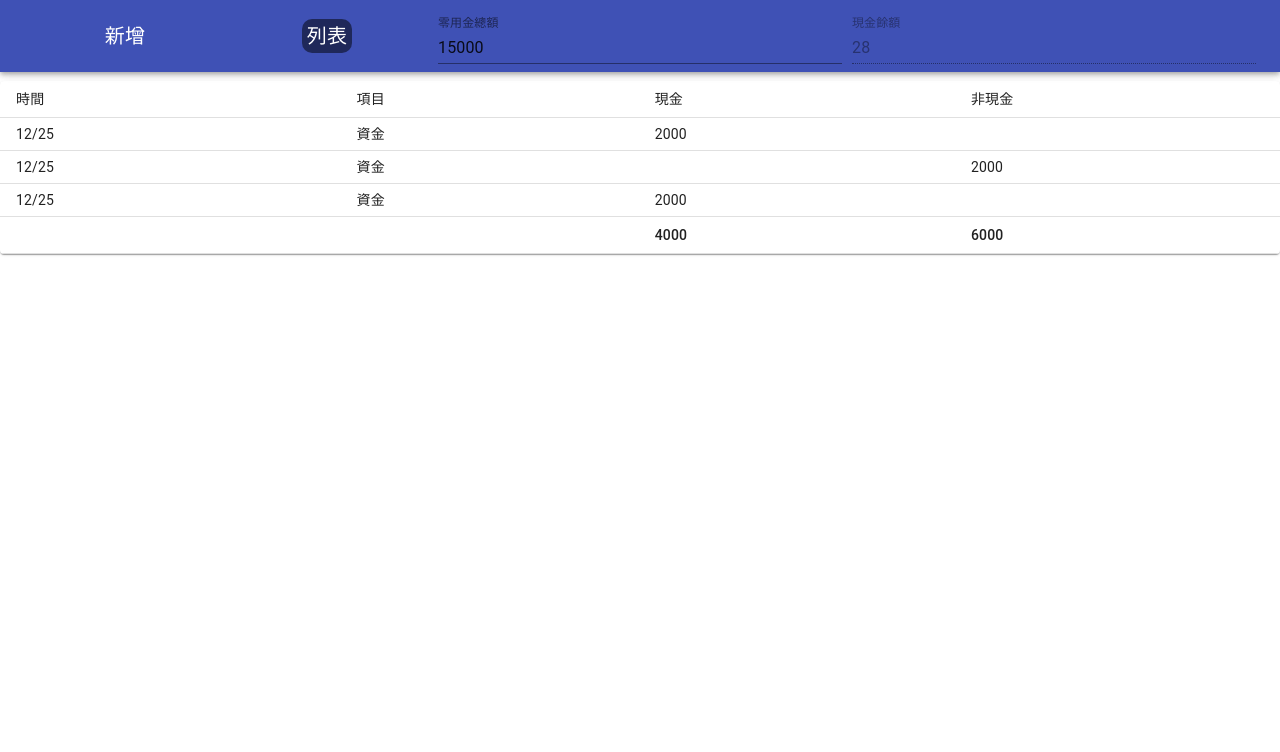
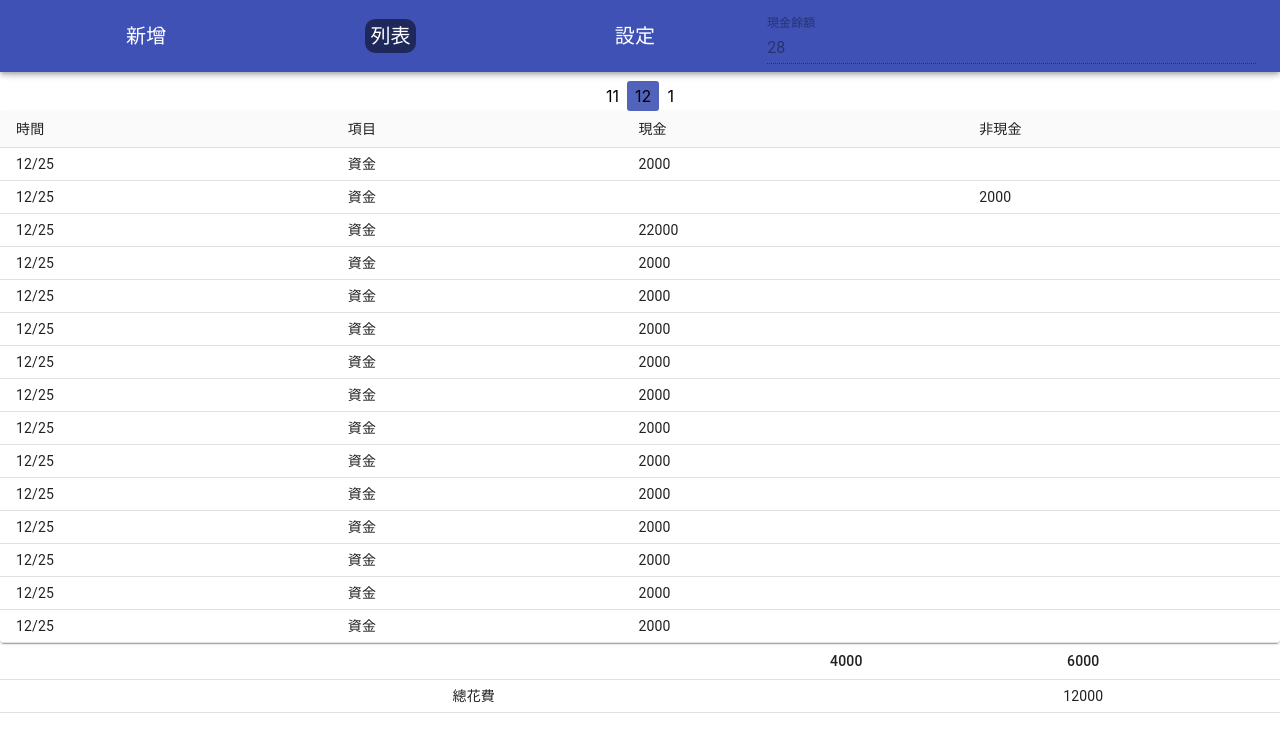
Before and after one commit to KenYPS/cutoff, a React (Create React App) app: page /#/list in a window 1280 px wide. Shown: the top 752 px of the page. Built offline with nearby package versions, Linux system fonts and the light colour scheme.

Commit message:
[add]add page

```diff
--- /dev/null
+++ b/src/component/MonthPicker.js
@@ -0,0 +1,46 @@
+import React, { useEffect, useState, useContext } from "react";
+import styled from "styled-components";
+import moment from 'moment'
+import { ContextStore } from "../reducer"
+
+// style
+const StyledMonthPicker = styled.div`
+width:100%;
+margin:0 auto;
+display: flex;
+justify-content:center;
+.month{
+    padding:5px 8px;
+    cursor: pointer;
+    &-active{
+        background:rgba(63,82,181,0.9);
+        border-radius:3px;
+    }
+}
+`;
+
+export default props => {
+    const { state, dispatch } = useContext(ContextStore);
+    const selectedMonth = state.get("selectedMonth")
+    const SHOWMONTHS = 1
+    const [monthsArray, setMonthArrary] = useState([])
+    useEffect(() => {
+        monthArrary(SHOWMONTHS)
+    }, []);
+
+    const monthArrary = (showMonths = 5) => {
+        let newMonthArray = []
+        for (let i = showMonths; i >= 0; i--) {
+            newMonthArray.push(moment().subtract(i, 'month').month() + 1)
+        }
+        newMonthArray.push(moment().add(1, 'month').month() + 1)
+        setMonthArrary(newMonthArray)
+    }
+    const handleMonthSelected = (month) => {
+        dispatch({ type: 'SET_SELECTED_MONTH', value: month })
+    }
+    return <StyledMonthPicker>
+        {monthsArray.map((month, index) => <div key={index} className={month === selectedMonth ? "month-active month" : "month"} onClick={() => handleMonthSelected(month)}>{month}</div>)
+        }
+    </StyledMonthPicker>;
+};
--- a/src/component/Nav.js
+++ b/src/component/Nav.js
@@ -13,7 +13,7 @@ const useStyles = makeStyles(theme => ({
     flex: 1,
   },
   menuButton: {
-    marginRight: theme.spacing(2),
+    marginRight: theme.spacing(1),
   },
   title: {
     flex: 1,
@@ -35,8 +35,6 @@ const useStyles = makeStyles(theme => ({
 export default function ButtonAppBar() {
   const classes = useStyles();
   const { state } = useContext(ContextStore);
-  console.log(state.toJS());
-
   return (
     <div className={classes.root}>
       <AppBar>
@@ -54,9 +52,14 @@ export default function ButtonAppBar() {
               列表
             </NavLink>
           </Typography>
-          <FormControl className={classes.amount}>
+          <Typography variant="h6" className={classes.title}>
+            <NavLink className="announcement-data-name" exact={true} activeClassName={classes.active} to="/setting">
+              設定
+            </NavLink>
+          </Typography>
+          {/* <FormControl className={classes.amount}>
             <TextField margin="normal" label="零用金總額" defaultValue="15000" />
-          </FormControl>
+          </FormControl> */}
           <FormControl className={classes.amount}>
             <TextField margin="normal" label="現金餘額" defaultValue="28" disabled />
           </FormControl>
--- a/src/component/Styled/StyledFormControl.js
+++ b/src/component/Styled/StyledFormControl.js
@@ -1,4 +1,4 @@
-import React, {  useEffect } from "react";
+import React, { useEffect } from "react";
 import styled from "styled-components";
 
 // style
@@ -6,7 +6,7 @@ const StyledFormControl = styled.div``;
 
 export default props => {
 
-  useEffect(() => {});
+  useEffect(() => { });
 
   return <StyledFormControl>this is FormControl</StyledFormControl>;
 };
--- a/src/component/pages/Add.js
+++ b/src/component/pages/Add.js
@@ -1,7 +1,7 @@
-import React, { useEffect } from "react";
+import React, { useEffect, useState, useContext } from "react";
 import styled from "styled-components";
 import Select from '@material-ui/core/Select';
-import { MenuItem, FormControl, InputLabel, TextField, Button,} from '@material-ui/core';
+import { MenuItem, FormControl, InputLabel, TextField, Button, } from '@material-ui/core';
 import DateFnsUtils from '@date-io/date-fns';
 import {
     KeyboardDatePicker,
@@ -9,83 +9,155 @@ import {
 } from '@material-ui/pickers';
 
 import moment from "moment"
-
+import { ContextStore } from "../../reducer"
 
 // style
 const StyledAdd = styled.div`
-padding:30px 10%;
+padding:0 10%;
 width:80%;
 display: flex;
 flex-direction:column;
 justify-content:center;
+overflow-y:hidden;
+height:90%;
 `;
 
 
 export default props => {
-    const handleDateChange = date => {
-        // setSelectedDate(date);
+    const { state, dispatch } = useContext(ContextStore);
+    const cutoffDate = state.get("cutoffDate")
+    const sendData = state.get("sendData")
+    // useEffect(() => {
+    //     cutoffMonthValue()
+    //     console.log(cutoffMonths);
+
+    // }, [])
+
+    useEffect(() => {
+        dispatch({ type: 'INIT_SEND_DATA' })
+    }, [dispatch])
+
+    useEffect(() => {
+        console.log(sendData.toJS());
+
+    }, [sendData])
+
+    const onSendHandler = () => {
+        const amount = sendData.get("amount")
+        if (!validEmpty(amount)) return
+        if(!validNumber(amount)) return
+
+    }
+    const validEmpty =(value)=>{
+       return !!value?true:false
+
+    }
+    const validNumber=(value)=>{
+        return typeof value === 'number'?true :false
+    }
+    const cutoffMonthValue = () => {
+        let newCutoffMonthArray = []
+        for (let i = 0; i < 2; i++) {
+            newCutoffMonthArray.push(moment().add(`${checkCutoffDateIsNextMonth ? i + 1 : i}`, 'month').month() + 1)
+        }
+        return newCutoffMonthArray
+    }
+    const checkCutoffDateIsNextMonth = () => {
+        return moment().date() > cutoffDate ? true : false
+    }
+
+    const modifyAddSendData = (path, value) => {
+        console.log(value);
+
+        dispatch({
+            type: 'MODIFYDATA', value: {
+                path: ['sendData', path], value
+            }
+        })
+    }
+
+    const handleDateChange = (path, date) => {
+        let formatDate = moment(date).format('YYYY-MM-D')
+        modifyAddSendData(path, formatDate)
+
     };
-    useEffect(() => { });
-    const onClickHandler =()=>{
-    }
     return <StyledAdd>
+        <FormControl>
             <MuiPickersUtilsProvider utils={DateFnsUtils}>
                 <KeyboardDatePicker
                     disableToolbar
-                variant="inline"
                     format="yyyy/MM/dd"
                     margin="normal"
-                id="date-picker-inline"
                     label="記帳日"
-                value={moment().format('YYYY-MM-D')}
-                onChange={handleDateChange}
+                    value={sendData.get('date')}
+                    onChange={(date) => handleDateChange('date', date)}
                     KeyboardButtonProps={{
                         'aria-label': 'change date',
                     }}
                 />
             </MuiPickersUtilsProvider>
+        </FormControl>
         <FormControl  >
-            <InputLabel htmlFor="age-native-helper">種類</InputLabel>
+            <InputLabel htmlFor="age-native-helper">結帳月份</InputLabel>
             <Select
                 label="種類"
                 margin="normal"
                 labelId="demo-controlled-open-select-label"
-                id="demo-controlled-open-select"
-                value={1}
+                value={sendData.get('cufoffMonth')}
                 InputLabelProps={{
                     shrink: true,
                 }}
+                onChange={({ target }) => modifyAddSendData('cufoffMonth', target.value)}
             >
-                <MenuItem value={1}>現金</MenuItem>
-                <MenuItem value={2}>非現金</MenuItem>
+                {
+                    cutoffMonthValue().map((month, index) =>
+                        <MenuItem value={month} key={index} > {`${month}月`}</MenuItem>
+                    )
+                }
+            </Select>
+        </FormControl>
+        <FormControl  >
+            <InputLabel htmlFor="age-native-helper">種類</InputLabel>
+            <Select
+                margin="normal"
+                labelId="demo-controlled-open-select-label"
+                value={sendData.get('payType')}
+            >
+                <MenuItem value={0}>現金</MenuItem>
+                <MenuItem value={1}>非現金</MenuItem>
             </Select>
         </FormControl>
         <FormControl  >
             <InputLabel htmlFor="age-native-helper">代墊</InputLabel>
             <Select
-            label="種類"
                 margin="normal"
                 labelId="demo-controlled-open-select-label"
-                id="demo-controlled-open-select"
-                value={1}
-                InputLabelProps={{
-                    shrink: true,
-                }}
+                value={sendData.get('advanced')}
+                onChange={({ target }) => modifyAddSendData('advanced', target.value)}
             >
-                <MenuItem value={1}>否</MenuItem>
-                <MenuItem value={2}>是</MenuItem>
+                <MenuItem value={0}>否</MenuItem>
+                <MenuItem value={1}>是</MenuItem>
             </Select>
         </FormControl>
         <FormControl>
-            {/* <InputLabel htmlFor="age-native-helper">項目</InputLabel> */}
-            <TextField margin="normal" id="standard-error" defaultValue="" label="項目" />
+            <TextField margin="normal"
+            label="項目"
+            onChange={({ target }) => modifyAddSendData('itemType', target.value)} />
         </FormControl>
         <FormControl>
-            <TextField margin="normal" id="standard-error" label="詳情" defaultValue="" />
+            <TextField margin="normal"
+            label="詳情"
+            defaultValue=""
+            onChange={({ target }) => modifyAddSendData('detail', target.value)}
+            />
         </FormControl>
         <FormControl>
-            <TextField margin="normal" type="tel" id="standard-error" label="金額" defaultValue="" />
+            <TextField margin="normal"
+            type="tel"
+            label="金額"
+            onChange={({ target }) => modifyAddSendData('amount', target.value)}
+            />
         </FormControl>
-            <Button color="primary" margin="normal" variant="contained"  onClick={()=>onClickHandler()}>新增</Button>
+        <Button color="primary" margin="normal" variant="contained" onClick={() => onSendHandler()}>新增</Button>
     </StyledAdd>;
 };
--- a/src/component/pages/List.js
+++ b/src/component/pages/List.js
@@ -1,23 +1,50 @@
-import React, {  useEffect } from "react";
+import React, { useEffect } from "react";
 // import styled from "styled-components";
-import {Table,TableBody ,TableContainer,TableHead,TableRow,Paper,TableCell} from '@material-ui/core';
+import { Table, TableBody, TableContainer, TableHead, TableRow, Paper, TableCell, makeStyles, TableFooter } from '@material-ui/core';
+import MonthPicker from "../MonthPicker"
+
+
 
 // style
 // const StyledList = styled.div``;
 function createData(time, item, cash, nonCash) {
-  return { time, item, cash,nonCash};
+  return { time, item, cash, nonCash };
 }
 
 const rows = [
-  createData('12/25', "資金", 2000,""),
-  createData('12/25', "資金", "",2000),
-  createData('12/25', "資金", 2000,""),
+  createData('12/25', "資金", 2000, ""),
+  createData('12/25', "資金", "", 2000),
+  createData('12/25', "資金", 22000, ""),
+  createData('12/25', "資金", 2000, ""),
+  createData('12/25', "資金", 2000, ""),
+  createData('12/25', "資金", 2000, ""),
+  createData('12/25', "資金", 2000, ""),
+  createData('12/25', "資金", 2000, ""),
+  createData('12/25', "資金", 2000, ""),
+  createData('12/25', "資金", 2000, ""),
+  createData('12/25', "資金", 2000, ""),
+  createData('12/25', "資金", 2000, ""),
+  createData('12/25', "資金", 2000, ""),
+  createData('12/25', "資金", 2000, ""),
+  createData('12/25', "資金", 2000, ""),
 ];
+
+const useStyles = makeStyles({
+  table: {
+    "max-height": '80%',
+  },
+});
+
 export default props => {
 
-  useEffect(() => {});
-  return  <TableContainer component={Paper}>
-  <Table size="small" aria-label="a dense table">
+  useEffect(() => { });
+  const classes = useStyles();
+  return <>
+
+  <MonthPicker/>
+
+    <TableContainer component={Paper} className={classes.table}>
+      <Table size="small" aria-label="a dense table" stickyHeader stickyFooter>
         <TableHead>
           <TableRow>
             <TableCell>時間</TableCell>
@@ -30,7 +57,7 @@ export default props => {
         <TableBody>
           {rows.map((row, index) => (
             <TableRow key={index}>
-          <TableCell align="left">{row.time}</TableCell>
+              <TableCell align="left" component="th">{row.time}</TableCell>
               <TableCell align="left">{row.item}</TableCell>
               <TableCell align="left">{row.cash}</TableCell>
               <TableCell align="left">{row.nonCash}</TableCell>
@@ -38,14 +65,35 @@ export default props => {
             </TableRow>
           ))}
         </TableBody>
+      </Table>
+    </TableContainer>
+    <TableContainer>
+      <Table size="small">
         <TableHead>
           <TableRow>
-        <TableCell></TableCell>
-        <TableCell align="left"></TableCell>
-        <TableCell align="left">4000</TableCell>
-        <TableCell align="left">6000</TableCell>
+            <TableCell rowSpan={1} component="th" scope="row"></TableCell>
+            <TableCell rowSpan={1} component="th" scope="row"></TableCell>
+
+            <TableCell align="right">4000</TableCell>
+            <TableCell align="center">6000</TableCell>
           </TableRow>
         </TableHead>
+        <TableBody>
+          <TableRow>
+            {/* <TableCell colSpan={2} component="th"></TableCell> */}
+            {/* <TableCell rowSpan={3}></TableCell> */}
+            {/* <TableCell align="left" colSpan={2} scope="row">總花費</TableCell> */}
+            {/* <TableCell align="left">4000</TableCell> */}
+            {/* <TableCell align="left" colSpan={3} >6000</TableCell> */}
+
+            <TableCell rowSpan={1} component="th" scope="row"></TableCell>
+            <TableCell rowSpan={1} component="th" scope="row"></TableCell>
+            <TableCell align="left" scope="row">總花費</TableCell>
+            <TableCell align="center">12000</TableCell>
+
+          </TableRow>
+        </TableBody>
       </Table>
-</TableContainer>;
+    </TableContainer>
+  </>
 };
--- a/src/reducer.js
+++ b/src/reducer.js
@@ -1,21 +1,60 @@
 /* eslint-disable no-case-declarations */
 import React from 'react';
 import { fromJS } from 'immutable';
+import moment from "moment"
 // import { fromJS } from 'immutable';
 // import get from "lodash/get";
 
 
 //constants
 const INIT_USER = 'INIT_USER'
+const SET_SELECTED_MONTH = "SET_SELECTED_MONTH"
+const MODIFYDATA = "MODIFYDATA"
+const INIT_SEND_DATA = "INIT_SEND_DATA"
+
+const cutoffMonthValue = (cutoffDate) => {
+    return moment().add(`${checkCutoffDateIsNextMonth(cutoffDate) ? 1 : 0}`, 'month').month() + 1
+}
+
+const checkCutoffDateIsNextMonth = (cutoffDate) => {
+    return moment().date() > cutoffDate ? true : false
+}
 
 const initialState = fromJS({
-    user: ""
+    user: "",
+    cutoffDate: 19,
+    selectedMonth: moment().month() + 1,
+    sendData: {
+        date: moment().format('YYYY-MM-D'),
+        cufoffMonth: 0,
+        payType: 0,
+        advanced: 0,
+        itemType: "",
+        detail: "",
+        amount: 0
+    }
 });
+
+const initSendData = fromJS({
+    date: moment().format('YYYY-MM-D'),
+    cufoffMonth: cutoffMonthValue(initialState.get('cutoffDate')),
+    payType: 0,
+    advanced: 0,
+    itemType: "",
+    detail: "",
+    amount: 0
+})
 
 const reducer = (state, action) => {
     switch (action.type) {
         case INIT_USER:
             return state.set('user', action.value)
+        case INIT_SEND_DATA:
+            return state.set('sendData', initSendData)
+        case SET_SELECTED_MONTH:
+            return state.set("selectedMonth", action.value)
+        case MODIFYDATA:
+            return state.setIn([...action.value.path], action.value.value)
         default:
             return state;
     }
```
Also changed, not shown: src/Router.js (line endings or trailing spaces), src/Util/validation.js (added). Lines whose indentation alone changed are shown as unchanged.
